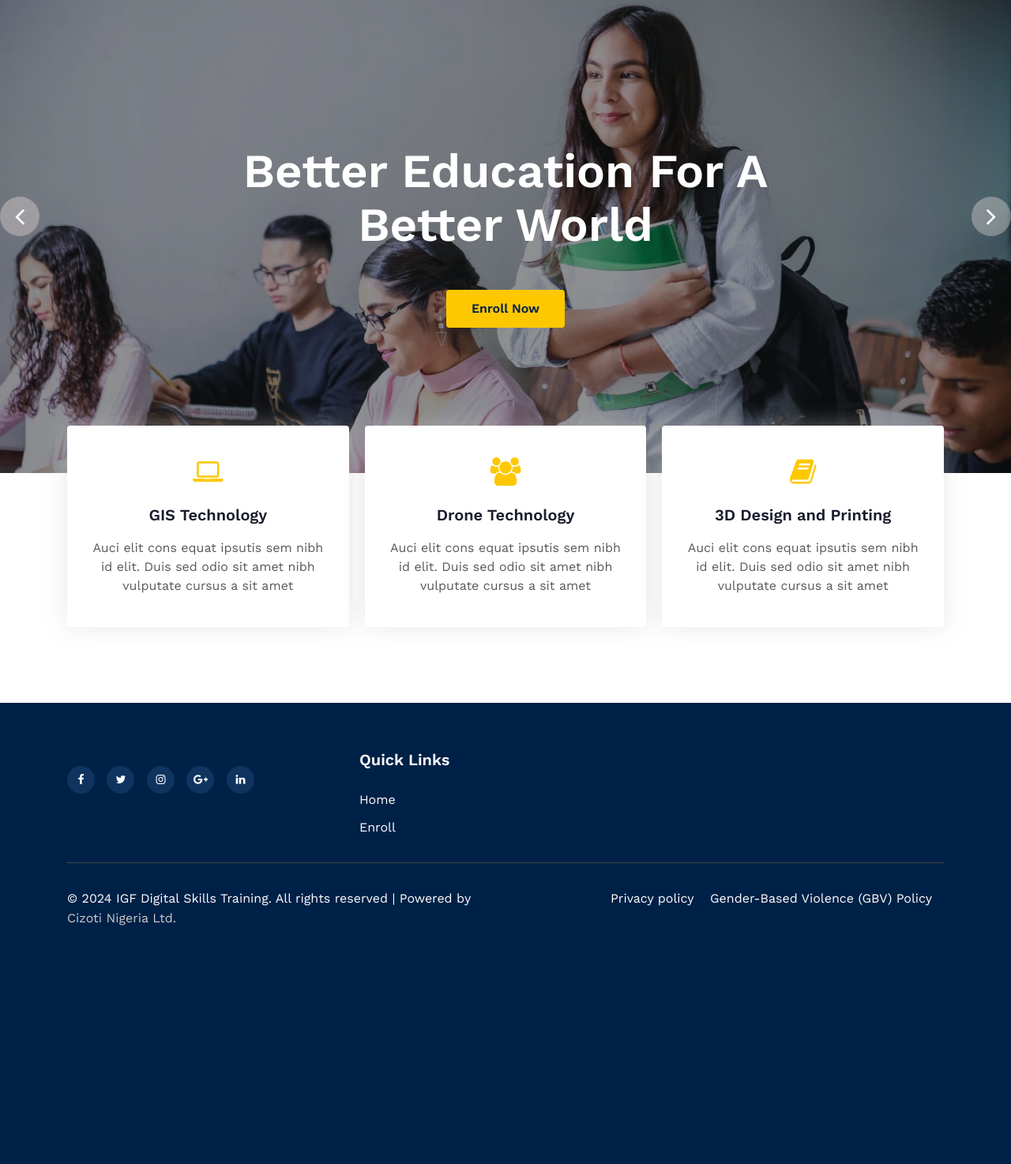
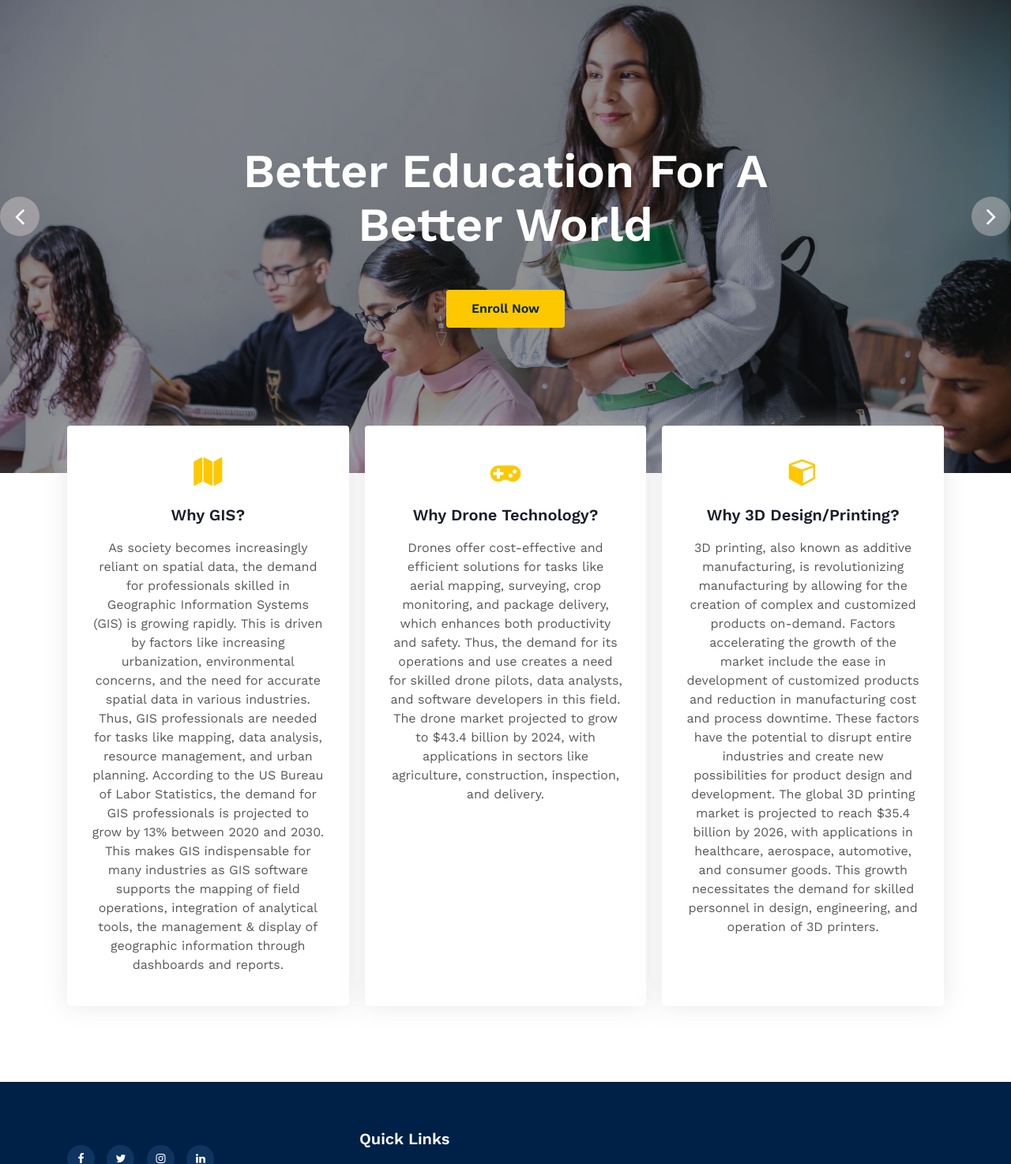
Before and after one commit to barth007/enrollmentfrom, a Django app: page / in a window 1280 px wide. Shown: the part 41-1515 px from the top of the page at 79% size. Before the commit the page ends 1213 px from the top, so only its background shows below. Run offline with Django 5.2, Linux system fonts and the light colour scheme; some libraries are stand-ins or nearby versions.

Commit message:
added captions

```diff
--- a/templates/base.html
+++ b/templates/base.html
@@ -84,11 +84,10 @@
                 <div class="footer-list-29 footer-1">
 
                     <div class="main-social-footer-29">
-                        <a href="#facebook" class="facebook"><span class="fa fa-facebook"></span></a>
-                        <a href="#twitter" class="twitter"><span class="fa fa-twitter"></span></a>
-                        <a href="#instagram" class="instagram"><span class="fa fa-instagram"></span></a>
-                        <a href="#google-plus" class="google-plus"><span class="fa fa-google-plus"></span></a>
-                        <a href="#linkedin" class="linkedin"><span class="fa fa-linkedin"></span></a>
+                        <a href="https://web.facebook.com/cizotinigerialimited" class="facebook"><span class="fa fa-facebook"></span></a>
+                        <a href="https://twitter.com/cizoti_nigeria" class="twitter"><span class="fa fa-twitter"></span></a>
+                        <a href="https://instagram.com/cizoti_nigeria" class="instagram"><span class="fa fa-instagram"></span></a>
+                        <a href="https://twitter.com/cizoti_nigeria " class="linkedin"><span class="fa fa-linkedin"></span></a>
                     </div>
                 </div>
                 <!-- <div class="footer-list-29 footer-2">
--- a/templates/index.html
+++ b/templates/index.html
@@ -121,21 +121,29 @@ IGF Digital Skill Training
 
 			<div class="middle-section grid-column text-center">
 				<div class="three-grids-columns">
-					<span class="fa fa-laptop"></span>
-					<h4>GIS Technology</h4>
-					<p>Auci elit cons equat ipsutis sem nibh id elit. Duis sed odio sit amet nibh vulputate cursus a sit amet</p>
+					<span class="fa fa-map"></span>
+					<h4>Why GIS?</h4>
+					<p>As society becomes increasingly reliant on spatial data,
+            the demand for professionals skilled in Geographic Information Systems (GIS) is growing rapidly.
+            This is driven by factors like increasing urbanization, environmental concerns,
+            and the need for accurate spatial data in various industries. Thus, GIS professionals are needed for tasks like mapping,
+            data analysis, resource management, and urban planning. According to the US Bureau of Labor Statistics,
+            the demand for GIS professionals is projected to grow by 13% between 2020 and 2030.
+            This makes GIS indispensable for many industries as GIS software supports the mapping of field operations,
+            integration of analytical tools,
+            the management & display of geographic information through dashboards and reports.</p>
 					<!-- <a href="services.html" class="btn btn-secondary btn-theme3 mt-4">Read More </a> -->
 				</div>
 				<div class="three-grids-columns">
-					<span class="fa fa-users"></span>
-					<h4>Drone Technology</h4>
-					<p>Auci elit cons equat ipsutis sem nibh id elit. Duis sed odio sit amet nibh vulputate cursus a sit amet</p>
+					<span class="fa fa-gamepad"></span>
+					<h4>Why Drone Technology?</h4>
+					<p>Drones offer cost-effective and efficient solutions for tasks like aerial mapping, surveying, crop monitoring, and package delivery, which enhances both productivity and safety. Thus, the demand for its operations and use creates a need for skilled drone pilots, data analysts, and software developers in this field. The drone market projected to grow to $43.4 billion by 2024, with applications in sectors like agriculture, construction, inspection, and delivery.</p>
 					<!-- <a href="services.html" class="btn btn-secondary btn-theme3 mt-4">Read More </a> -->
 				</div>
 				<div class="three-grids-columns">
-					<span class="fa fa-book"></span>
-					<h4>3D Design and Printing</h4>
-					<p>Auci elit cons equat ipsutis sem nibh id elit. Duis sed odio sit amet nibh vulputate cursus a sit amet</p>
+					<span class="fa fa-cube"></span>
+					<h4>Why 3D Design/Printing?</h4>
+					<p>3D printing, also known as additive manufacturing, is revolutionizing manufacturing by allowing for the creation of complex and customized products on-demand. Factors accelerating the growth of the market include the ease in development of customized products and reduction in manufacturing cost and process downtime. These factors have the potential to disrupt entire industries and create new possibilities for product design and development. The global 3D printing market is projected to reach $35.4 billion by 2026, with applications in healthcare, aerospace, automotive, and consumer goods. This growth necessitates the demand for skilled personnel in design, engineering, and operation of 3D printers.</p>
 					<!-- <a href="services.html" class="btn btn-secondary btn-theme3 mt-4">Read More </a> -->
 				</div>
 			</div>
```
